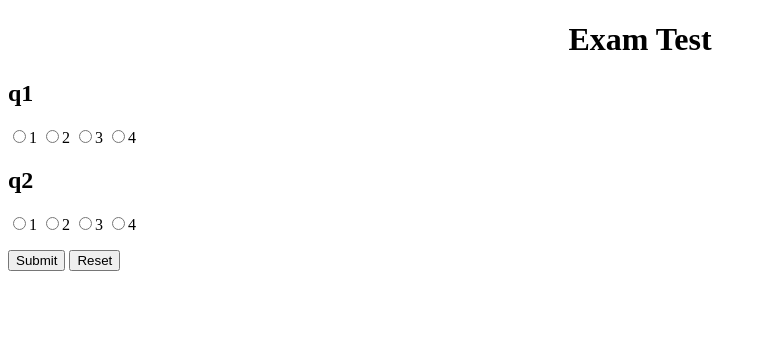
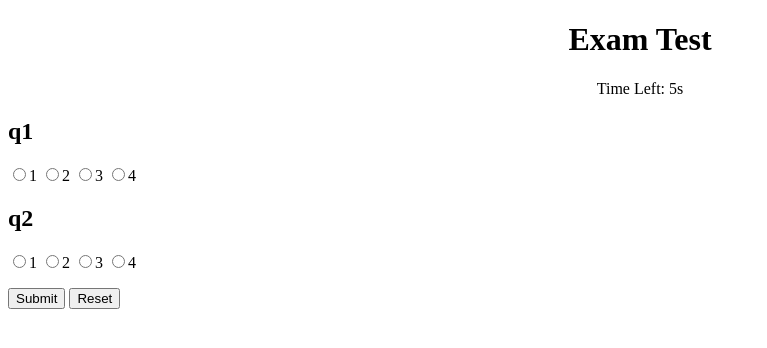
Before and after one commit to Pranay50x/webLab, a plain HTML site: page P5/index.html in a window 1280 px wide. Shown: the whole page, without its empty margins (0-767 px from the left). Drawn offline with Linux system fonts and the light colour scheme.

Commit message:
added 8th

```diff
--- a/P5/index.html
+++ b/P5/index.html
@@ -5,8 +5,9 @@
     <meta name="viewport" content="width=device-width, initial-scale=1.0">
     <title>Document</title>
     <script>
+        const COUNTDOWN_SECONDS = 10;
+        let timerId;
         const countdown=0;
-        let timerId;
         function exam(event,form){
             event.preventDefault()
             const res = document.getElementById("result")
@@ -23,14 +24,34 @@
             res.innerText = `Your score is ${i}`
         }
 
-        window.onload = function(){
+               window.onload = function() {
+            const timerDisplay = document.getElementById('timerValue');
+            const examForm = document.querySelector('form'); // Get the form
 
-        }
+            if (!timerDisplay || !examForm) {
+                // console.error("Timer display or form not found!"); // Optional: for debugging
+                return;
+            }
+
+            let timeLeft = COUNTDOWN_SECONDS;
+            timerDisplay.textContent = timeLeft;
+
+            timerId = setInterval(function() {
+                timeLeft--;
+                timerDisplay.textContent = timeLeft;
+                if (timeLeft <= 0) {
+                    clearInterval(timerId);
+                    examForm.submit(); // This will trigger the 'onsubmit' and call exam()
+                }
+            }, 1000);
+        };
     </script>
 </head>
 <body>
     <form action="" onsubmit="exam(event,this)">
         <h1 style="text-align: center;">Exam Test</h1>
+                <div style="text-align: center; margin-bottom: 10px;">Time Left: <span id="timerValue">10</span>s</div>
+
         <p>
         <h2>q1</h2>
         <input type="radio" name="one" id=""><label>1</label>
```
